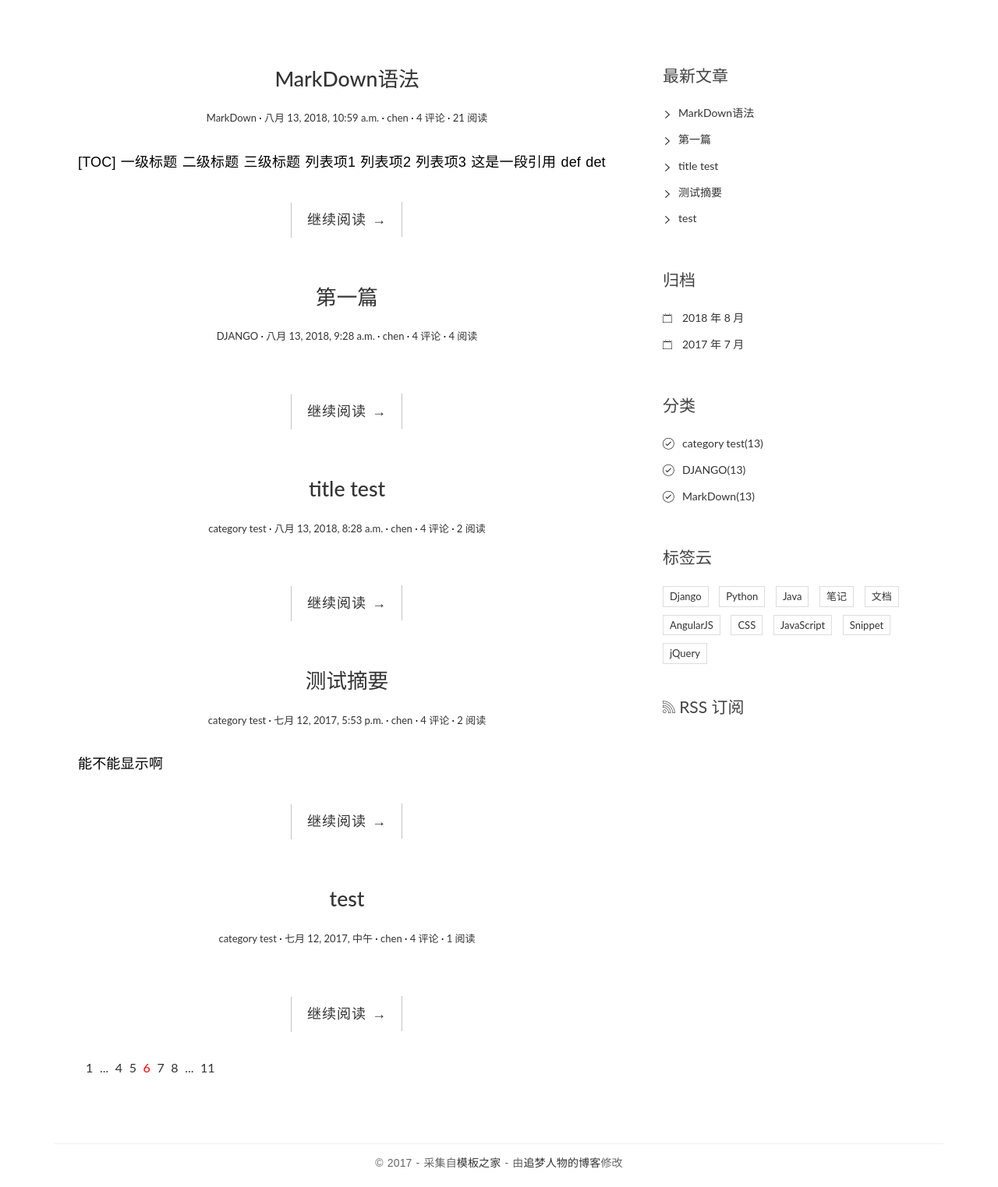
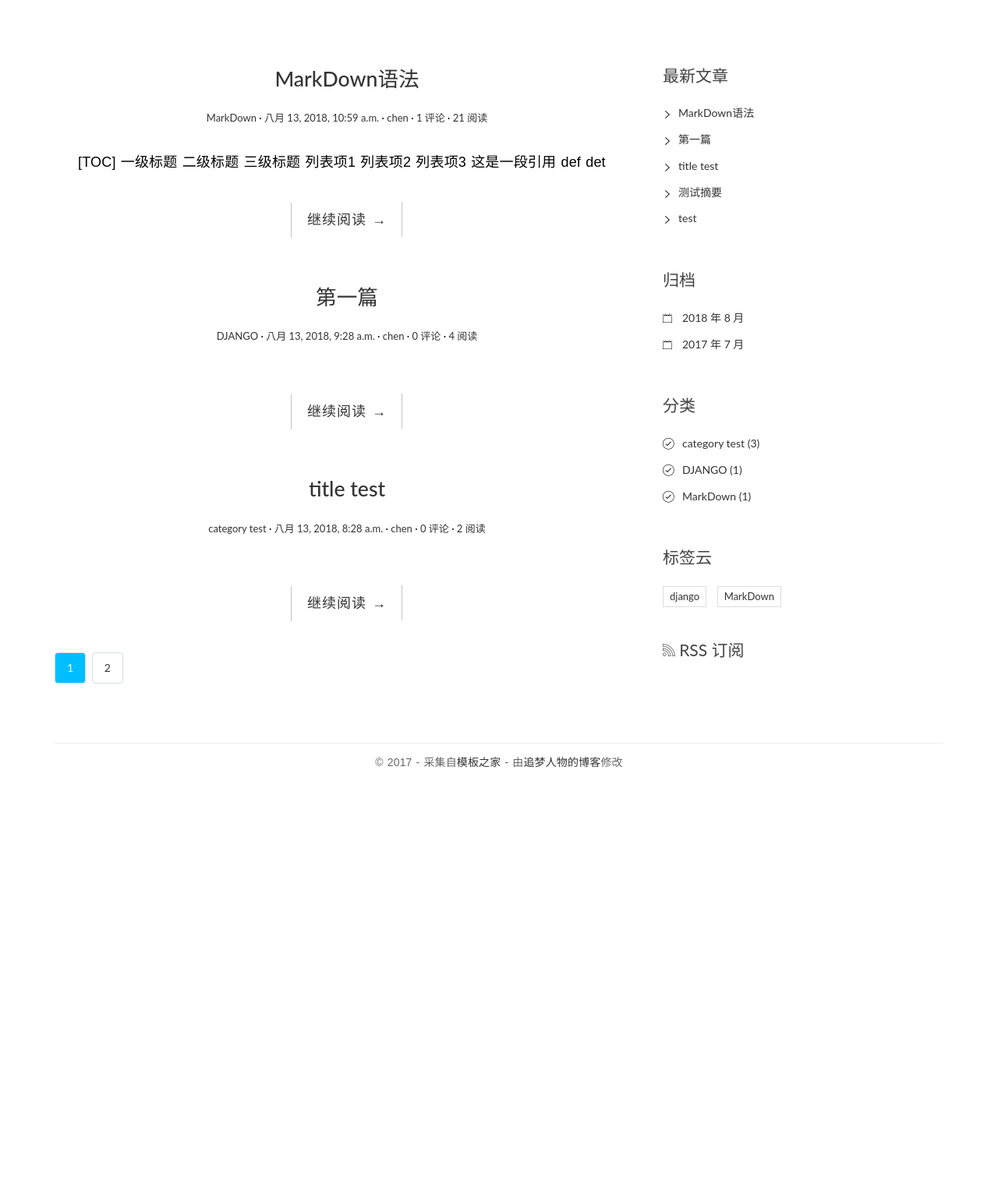
Before and after one commit to PersistentChen/Python, a Django app: page / in a window 1280 px wide. Shown: the part 91-1614 px from the top of the page at 78% size. After the commit the page ends 1076 px from the top, so only its background shows below. Run offline with Django 3.2, Linux system fonts and the light colour scheme; data comes from the database, SQL or seed files in the repository; both versions use the stored data as it was after the commit; some libraries are stand-ins or nearby versions.

Commit message:
start visualization

```diff
--- /dev/null
+++ b/blogproject/blog/static/blog/css/nav.css
@@ -0,0 +1,31 @@
+.pagination {margin-top: 25px; text-align: center;}
+.pagination a {
+  display: inline-block;
+  line-height: 38px;
+  padding: 0 15px;
+  margin-right: 4px;
+  text-align: center;
+  background-color: #fff;
+  user-select: none;
+  cursor: pointer;
+  font-size: 14px;
+  border: 1px solid #d7dde4;
+  border-radius: 4px;
+  transition: all .2s ease-in-out;
+}
+.pagination a:hover {
+  color: deepskyblue;
+  border: 1px solid deepskyblue;
+}
+.pagination .current-page {color: white; background-color: deepskyblue;}
+.pagination .current-page:hover {
+  color: white;
+  border: 1px solid deepskyblue;
+}
+.pagination span {
+  display: inline-block;
+  font-size: 20px;
+  line-height: 38px;
+  padding: 0 8px;
+  margin-right: 4px;
+}
--- a/blogproject/blog/templatetags/blog_tags.py
+++ b/blogproject/blog/templatetags/blog_tags.py
@@ -1,17 +1,24 @@
-from ..models import Post, Category
+from ..models import Post, Category, Tag
 from django import template
+from django.db.models.aggregates import Count
 
 register = template.Library()
 
 # django1.9后才支持simple_tag
-@register.simple_tag()
+@register.simple_tag
 def get_recent_posts(num=5):
     return Post.objects.all().order_by('-created_time')[:num]
 
-@register.simple_tag()
+@register.simple_tag
 def archives():
     return Post.objects.dates('created_time', 'month', order='DESC')
 
-@register.simple_tag()
+@register.simple_tag
 def get_categories():
-    return Category.objects.all()
+    # Count计算分类下的文章数，接收的参数为需要计数的模型的名称
+    return Category.objects.annotate(num_posts=Count('post')).filter(num_posts__gt=0)
+    # return Category.objects.all()
+
+@register.simple_tag
+def get_tags():
+    return Tag.objects.annotate(num_posts=Count('post')).filter(num_posts__gt=0)
--- a/blogproject/blog/urls.py
+++ b/blogproject/blog/urls.py
@@ -4,11 +4,12 @@ from . import views
 app_name = 'blog'  # 视图函数命名空间，区分不同应用之间视图函数命名相同的问题
 urlpatterns = [
     # 第一个参数是网址，第二个参数是处理函数，第三个参数是处理函数的别名
-    url(r'^$', views.index, name='index'),
-    url(r'^post/(?P<pk>[0-9]+)/$', views.detail, name='detail'),
-    url(r'^archives/(?P<year>[0-9]{4})/(?P<month>[0-9]{1,2})/$', views.archives, name='archives'),
-    url(r'^category/(?P<pk>[0-9]+)/$', views.category, name='category'),
-
+    url(r'^$', views.IndexView.as_view(), name='index'),
+    url(r'^post/(?P<pk>[0-9]+)/$', views.PostDetailView.as_view(), name='detail'),
+    url(r'^archives/(?P<year>[0-9]{4})/(?P<month>[0-9]{1,2})/$', views.ArchivesView.as_view(), name='archives'),
+    url(r'^category/(?P<pk>[0-9]+)/$', views.CategoryView.as_view(), name='category'),
+    url(r'^tag/(?P<pk>[0-9]+)/$', views.TagView.as_view(), name='tag'),
+    url(r'^search/$', views.search, name='search'),
 
 
 
--- a/blogproject/blog/views.py
+++ b/blogproject/blog/views.py
@@ -1,45 +1,246 @@
 import markdown
+from markdown.extensions.toc import TocExtension
 from django.shortcuts import render, get_object_or_404
-from .models import Post, Category
+from django.views.generic import ListView, DetailView
+from django.utils.text import slugify
+from django.db.models import Q
+
+from .models import Post, Category, Tag
 
 from comments.forms import CommentForm
 
+
 # Create your views here.
 
+class IndexView(ListView):
+    # 表明要获取的模板是Post
+    model = Post
+    # 指定这个视图渲染的模板
+    template_name = 'blog/index.html'
+    # 指定获取的模型列表数据保存的变量名
+    context_object_name = 'post_list'
+    # 指定paginate_by属性后开启分页功能
+    paginate_by = 3
+
+    def get_context_data(self, **kwargs):
+        """
+        在视图函数中将模板变量传递给模板是通过render函数的context参数传递一个字典实现的
+        这里传递一个{'post_list': post_list}字典给模板
+        在类视图中，这个需要传递的模板变量字典是通过get_context_data 获得的
+        所以覆写该方法，以便插入自定义模板变量
+        """
+        # 首先获得父类生成的传递给模板的字典
+        context = super().get_context_data(**kwargs)
+        # 父类生成的字典中已有 paginator、page_obj、is_paginated 这三个模板变量，
+        # paginator 是 Paginator 的一个实例，
+        # page_obj 是 Page 的一个实例，
+        # is_paginated 是一个布尔变量，用于指示是否已分页。
+        # 由于 context 是一个字典，所以调用 get 方法从中取出某个键对应的值。
+        paginator = context.get('paginator')
+        page = context.get('page_obj')
+        is_paginated = context.get('is_paginated')
+        # 调用自己写的pagination_data方法获得显示分页导航条需要的数据
+        pagination_data = self.pagination_data(paginator, page, is_paginated)
+        # 将分页导航条的模板变量更新到context中，注意pagination_data返回的也是一个字典
+        context.update(pagination_data)
+        # 将更新后的context返回，此时context字典中已有显示分页导航所需的数据
+        return context
+
+    def pagination_data(self, paginator, page, is_paginated):
+        if not is_paginated:
+            # 若没有分页，就无须显示导航条，返回空字典
+            return {}
+        # 当前页左边连续的页码号，初始值为空
+        left = []
+        # 当前页右边连续的页码号，初始值为空
+        right = []
+        # 标识第一页页码后是否需要显示省略号
+        left_has_more = False
+        # 标识最后一页页码后是否需要显示省略号
+        right_has_more = False
+        # 标识是否需要显示第一页的页码号
+        # 若当前页面左边的连续页号码中含有第一页的号码，就不需要再显示第一页
+        # 其他情况下第一页号码是要始终现实的
+        first = False
+        # 最后一页是否显示原理同上
+        last = False
+        # 获得用户请求的页码
+        page_number = page.number
+        # 获得分页后的总页数
+        total_pages = paginator.num_pages
+        # 获得整个分页页码列表
+        page_range = paginator.page_range
+        if page_number == 1:
+            # 如果用户请求的是第一页的数据，那么当前页左边的不需要数据，因此 left=[]（已默认为空）。
+            # 此时只要获取当前页右边的连续页码号，
+            # 注意这里只获取了当前页码后连续两个页码，你可以更改这个数字以获取更多页码。
+            right = page_range[page_number:page_number + 2]
+            # 如果最右边的页码号比最后一页的页码号减去 1 还要小，
+            # 说明最右边的页码号和最后一页的页码号之间还有其它页码，因此需要显示省略号，通过 right_has_more 来指示。
+            if right[-1] < total_pages - 1:
+                right_has_more = True
+            # 如果最右边的页码号比最后一页的页码号小，说明当前页右边的连续页码号中不包含最后一页的页码
+            # 所以需要显示最后一页的页码号，通过 last 来指示
+            if right[-1] < total_pages:
+                last = True
+        elif page_number == total_pages:
+            # 如果用户请求的是最后一页的数据，那么当前页右边就不需要数据，因此 right=[]（已默认为空），
+            # 此时只要获取当前页左边的连续页码号。
+            # 这里只获取了当前页码后连续两个页码，你可以更改这个数字以获取更多页码。
+            left = page_range[(page_number - 3) if (page_number - 3) > 0 else 0:page_number - 1]
+            # 如果最左边的页码号比第 2 页页码号还大，
+            # 说明最左边的页码号和第 1 页的页码号之间还有其它页码，因此需要显示省略号，通过 left_has_more 来指示。
+            if left[0] > 2:
+                left_has_more = True
+            # 如果最左边的页码号比第 1 页的页码号大，说明当前页左边的连续页码号中不包含第一页的页码，
+            # 所以需要显示第一页的页码号，通过 first 来指示
+            if left[0] > 1:
+                first = True
+        else:
+            # 用户请求的既不是最后一页，也不是第 1 页，则需要获取当前页左右两边的连续页码号，
+            # 这里只获取了当前页码前后连续两个页码，你可以更改这个数字以获取更多页码。
+            left = page_range[(page_number - 3) if (page_number - 3) > 0 else 0:page_number - 1]
+            right = page_range[page_number:page_number + 2]
+            # 是否需要显示第一页和第一页后的省略号
+            if left[0] > 2:
+                right_has_more = True
+            if left[0] > 1:
+                first = True
+            # 是否需要显示最后一页和最后一页前的省略号
+            if right[-1] < total_pages - 1:
+                right_has_more = True
+            if right[-1] < total_pages:
+                last = True
+        data = {
+            'left': left,
+            'right': right,
+            'left_has_more': left_has_more,
+            'right_has_more': right_has_more,
+            'first': first,
+            'last': last,
+        }
+        return data
+
+
 # request参数是Django封装好的http请求
-def index(request):
-    post_list = Post.objects.all()
-    return render(request, 'blog/index.html', context={
-        'post_list': post_list,
-    })
+# def index(request):
+#     post_list = Post.objects.all()
+#     return render(request, 'blog/index.html', context={
+#         'post_list': post_list,
+# #     })
 
-def detail(request, pk):
-    post = get_object_or_404(Post, pk=pk)
-    post.increase_views()
-    post.body = markdown.markdown(post.body,
-                                  extensions=[
-                                      'markdown.extensions.extra',
-                                      'markdown.extensions.codehilite',
-                                      'markdown.extensions.toc',
-                                  ])
-    form = CommentForm()
-    # 获取这篇post下的全部评论
-    comment_list = post.comment_set.all()
+class PostDetailView(DetailView):
+    model = Post
+    template_name = 'blog/detail.html'
+    context_object_name = 'post'
 
-    # 将文章、表单以及文章下的评论作为模板变量传给detail.html模板
-    context = {'post': post,
-               'form': form,
-               'comment_list': comment_list,
-    }
-    return render(request, 'blog/detail.html', context=context)
+    def get(self, request, *args, **kwargs):
+        """
+        覆写get方法是因为文章每被访问一次，阅读量+1
+        get返回一个HttpResponse实例
+        只有调用get方法之后，才有self.object属性
+        """
+        response = super(PostDetailView, self).get(request, *args, *kwargs)
+        # 将文章阅读量+1
+        self.object.increase_views()
+        # 视图必须返回一个HttpResponse对象
+        return response
 
-def archives(request, year, month):
-    post_list = Post.objects.filter(created_time__year=year,
-                                    created_time__month=month)
-    return render(request, 'blog/index.html', context={'post_list': post_list})
+    def get_object(self, queryset=None):
+        # 覆写get_object方法是为了对post的body值进行渲染
+        post = super(PostDetailView, self).get_object(queryset=None)
+        # post.body = markdown.markdown(post.body,
+        md = markdown.Markdown(extensions=[
+            'markdown.extensions.extra',
+            'markdown.extensions.codehilite',
+            'markdown.extensions.toc',
+            TocExtension(slugify=slugify),
+        ])
+        post.body = md.convert(post.body)
+        post.toc = md.toc
+        return post
 
-def category(request, pk):
-    cate = get_object_or_404(Category, pk=pk)
-    # post_list = Post.objects.filter(category=cate).order_by('-created_time')
-    post_list = Post.objects.filter(category=cate)
-    return render(request, 'blog/index.html', context={'post_list': post_list})
+    def get_context_data(self, **kwargs):
+        # 覆写get_context_data方法是为了将post传递给模板外（DetailView 已经帮我们完成）
+        # 还要把评论表单、post下的评论列表传递给模板
+        context = super(PostDetailView, self).get_context_data(**kwargs)
+        form = CommentForm()
+        comment_list = self.object.comment_set.all()
+        context.update({
+            'form': form,
+            'comment_list': comment_list
+        })
+        return context
+
+
+# def detail(request, pk):
+#     post = get_object_or_404(Post, pk=pk)
+#     post.increase_views()
+#     post.body = markdown.markdown(post.body,
+#                                   extensions=[
+#                                       'markdown.extensions.extra',
+#                                       'markdown.extensions.codehilite',
+#                                       'markdown.extensions.toc',
+#                                   ])
+#     form = CommentForm()
+#     # 获取这篇post下的全部评论
+#     comment_list = post.comment_set.all()
+#
+#     # 将文章、表单以及文章下的评论作为模板变量传给detail.html模板
+#     context = {'post': post,
+#                'form': form,
+#                'comment_list': comment_list,
+#     }
+#     return render(request, 'blog/detail.html', context=context)
+
+class ArchivesView(ListView):
+    model = Post
+    template_name = "blog/index.html"
+    context_object_name = 'post_list'
+
+    def get_queryset(self):
+        year = self.kwargs.get('year')
+        month = self.kwargs.get('month')
+        return super(ArchivesView, self).get_queryset().filter(created_time__year=year,
+                                                               created_time__month=month)
+
+
+# def archives(request, year, month):
+#     post_list = Post.objects.filter(created_time__year=year,
+#                                     created_time__month=month)
+#     return render(request, 'blog/index.html', context={'post_list': post_list})
+
+class CategoryView(IndexView):
+    # model = Post
+    # template_name = 'blog/index.html'
+    # context_object_name = 'post_list'
+
+    def get_queryset(self):
+        cate = get_object_or_404(Category, pk=self.kwargs.get('pk'))
+        return super(CategoryView, self).get_queryset().filter(category=cate)
+
+
+# def category(request, pk):
+#     cate = get_object_or_404(Category, pk=pk)
+#     # post_list = Post.objects.filter(category=cate).order_by('-created_time')
+#     post_list = Post.objects.filter(category=cate)
+#     return render(request, 'blog/index.html', context={'post_list': post_list})
+
+class TagView(ListView):
+    model = Post
+    template_name = 'blog/index.html'
+    context_object_name = 'post_list'
+
+    def get_queryset(self):
+        tag = get_object_or_404(Tag, pk=self.kwargs.get('pk'))
+        return super(TagView, self).get_queryset().filter(tags=tag)
+
+def search(request):
+    q = request.GET.get('q')
+    error_msg = ''
+    if not q:
+        error_msg = '请输入关键字'
+        return render(request, 'blog/index.html', {'error_msg': error_msg})
+    post_list = Post.objects.filter(Q(title__icontains=q) | Q(body__icontains=q))
+    return render(request, 'blog/index.html', {'error_msg': error_msg,
+                                               'post_list': post_list})
--- a/blogproject/blogproject/urls.py
+++ b/blogproject/blogproject/urls.py
@@ -15,9 +15,11 @@ Including another URLconf
 """
 from django.conf.urls import url, include
 from django.contrib import admin
+from blog.feeds import AllPostsRssFeed
 
 urlpatterns = [
     url(r'^admin/', admin.site.urls),
     url(r'', include('blog.urls')),
     url(r'', include('comments.urls')),
+    url(r'^all/rss/$', AllPostsRssFeed(), name='rss')
 ]
--- a/blogproject/templates/base.html
+++ b/blogproject/templates/base.html
@@ -17,6 +17,7 @@
     <link rel="stylesheet" href="{% static 'blog/css/pace.css' %}">
     <link rel="stylesheet" href="{% static 'blog/css/custom.css' %}">
     <link rel="stylesheet" href="{% static 'blog/css/highlights/github.css' %}">
+    <link rel="stylesheet" href="{% static 'blog/css/nav.css' %}">
 
     <!-- js -->
     <script src="{% static 'blog/js/jquery-2.1.3.min.js' %}"></script>
@@ -54,8 +55,8 @@
                 <div id="header-search-box">
                     <a id="search-menu" href="#"><span id="search-icon" class="ion-ios-search-strong"></span></a>
                     <div id="search-form" class="search-form">
-                        <form role="search" method="get" id="searchform" action="#">
-                            <input type="search" placeholder="搜索" required>
+                        <form role="search" method="get" id="searchform" action="{% url 'blog:search' %}">
+                            <input type="search" name="q" placeholder="搜索" required>
                             <button type="submit"><span class="ion-ios-search-strong"></span></button>
                         </form>
                     </div>
@@ -121,9 +122,12 @@
                     <ul>
                         {% for category in category_list %}
                         <li>
-                            <a href="{% url 'blog:category' category.pk %}">{{ category.name }}<span class="post-count">(13)</span></a>
+                            <a href="{% url 'blog:category' category.pk %}">{{ category.name }}
+                                <span class="post-count">({{ category.num_posts }})</span>
+                            </a>
                         </li>
                         {% empty %}
+                            暂无分类！
                         {% endfor %}
 {#                        <li>#}
 {#                            <a href="#">Python 教程 <span class="post-count">(11)</span></a>#}
@@ -136,41 +140,19 @@
 
                 <div class="widget widget-tag-cloud">
                     <h3 class="widget-title">标签云</h3>
+                    {% get_tags as tag_list %}
                     <ul>
+                        {% for tag in tag_list %}
                         <li>
-                            <a href="#">Django</a>
+                            <a href="{% url 'blog:tag' tag.pk %}">{{ tag.name }}</a>
                         </li>
-                        <li>
-                            <a href="#">Python</a>
-                        </li>
-                        <li>
-                            <a href="#">Java</a>
-                        </li>
-                        <li>
-                            <a href="#">笔记</a>
-                        </li>
-                        <li>
-                            <a href="#">文档</a>
-                        </li>
-                        <li>
-                            <a href="#">AngularJS</a>
-                        </li>
-                        <li>
-                            <a href="#">CSS</a>
-                        </li>
-                        <li>
-                            <a href="#">JavaScript</a>
-                        </li>
-                        <li>
-                            <a href="#">Snippet</a>
-                        </li>
-                        <li>
-                            <a href="#">jQuery</a>
-                        </li>
+                        {% empty %}
+                        暂无标签！
+                        {% endfor %}
                     </ul>
                 </div>
                 <div class="rss">
-                    <a href=""><span class="ion-social-rss-outline"></span> RSS 订阅</a>
+                    <a href="{% url 'rss' %}"><span class="ion-social-rss-outline"></span> RSS 订阅</a>
                 </div>
             </aside>
         </div>
--- a/blogproject/templates/blog/index.html
+++ b/blogproject/templates/blog/index.html
@@ -1,6 +1,9 @@
 {% extends 'base.html' %}
 
 {% block main %}
+    {% if error_msg %}
+        <p>{{ error_msg }}</p>
+    {% endif %}
     {% for post in post_list %}
         <article class="post post-{{ post.pk }}">
             <header class="entry-header">
@@ -8,11 +11,12 @@
                     <a href="{{ post.get_absolute_url }}">{{ post.title }}</a>
                 </h1>
                 <div class="entry-meta">
-                    <span class="post-category"><a href="{{ post.get_absolute_url }}">{{ post.category.name }}</a></span>
+                    <span class="post-category"><a
+                            href="{{ post.get_absolute_url }}">{{ post.category.name }}</a></span>
                     <span class="post-date"><a href="#"><time class="entry-date"
                                                               datetime="{{ post.created_time }}">{{ post.created_time }}</time></a></span>
                     <span class="post-author"><a href="#">{{ post.author }}</a></span>
-                    <span class="comments-link"><a href="#">4 评论</a></span>
+                    <span class="comments-link"><a href="#">{{ post.comment_set.count }} 评论</a></span>
                     <span class="views-count"><a href="{{ post.get_absolute_url }}">{{ post.views }} 阅读</a></span>
                 </div>
             </header>
@@ -26,7 +30,33 @@
     {% empty %}
         <div class="no-post">暂时还没有发布的文章！</div>
     {% endfor %}
-
+    {% if is_paginated %}
+        <div class="pagination">
+            {% if first %}
+                <a href="?page=1">1</a>
+            {% endif %}
+            {% if left %}
+                {% if left_has_more %}
+                    <span>...</span>
+                {% endif %}
+                {% for i in left %}
+                    <a href="?page={{ i }}">{{ i }}</a>
+                {% endfor %}
+            {% endif %}
+            <a class="current-page" href="?page={{ page_obj.number }}">{{ page_obj.number }}</a>
+            {% if right %}
+                {% for i in right %}
+                    <a href="?page={{ i }}">{{ i }}</a>
+                {% endfor %}
+                {% if right_has_more %}
+                    <span>...</span>
+                {% endif %}
+            {% endif %}
+            {% if last %}
+                <a href="?page={{ paginator.num_pages }}">{{ paginator.num_pages }}</a>
+            {% endif %}
+        </div>
+    {% endif %}
     <!-- 简单分页效果
     <div class="pagination-simple">
         <a href="#">上一页</a>
@@ -34,19 +64,19 @@
         <a href="#">下一页</a>
     </div>
     -->
-    <div class="pagination">
-        <ul>
-            <li><a href="">1</a></li>
-            <li><a href="">...</a></li>
-            <li><a href="">4</a></li>
-            <li><a href="">5</a></li>
-            <li class="current"><a href="">6</a></li>
-            <li><a href="">7</a></li>
-            <li><a href="">8</a></li>
-            <li><a href="">...</a></li>
-            <li><a href="">11</a></li>
-        </ul>
-    </div>
+    {#    <div class="pagination">#}
+    {#        <ul>#}
+    {#            <li><a href="">1</a></li>#}
+    {#            <li><a href="">...</a></li>#}
+    {#            <li><a href="">4</a></li>#}
+    {#            <li><a href="">5</a></li>#}
+    {#            <li class="current"><a href="">6</a></li>#}
+    {#            <li><a href="">7</a></li>#}
+    {#            <li><a href="">8</a></li>#}
+    {#            <li><a href="">...</a></li>#}
+    {#            <li><a href="">11</a></li>#}
+    {#        </ul>#}
+    {#    </div>#}
 {% endblock main %}
 {#{% block toc %}#}
 {#        <div class="widget widget-recent-posts">#}
--- /dev/null
+++ b/visualization/matplotlib/mpl_squares.py
@@ -0,0 +1,5 @@
+import matplotlib.pyplot as plt
+
+squares = [1, 4, 9, 16, 25]
+plt.plot(squares)
+plt.show()
```
Also changed, not shown: blogproject/blog/feeds.py (added, +19 -0 lines), blogproject/templates/blog/detail.html (+9 -17 lines), blogproject/db.sqlite3, 1 other file.
